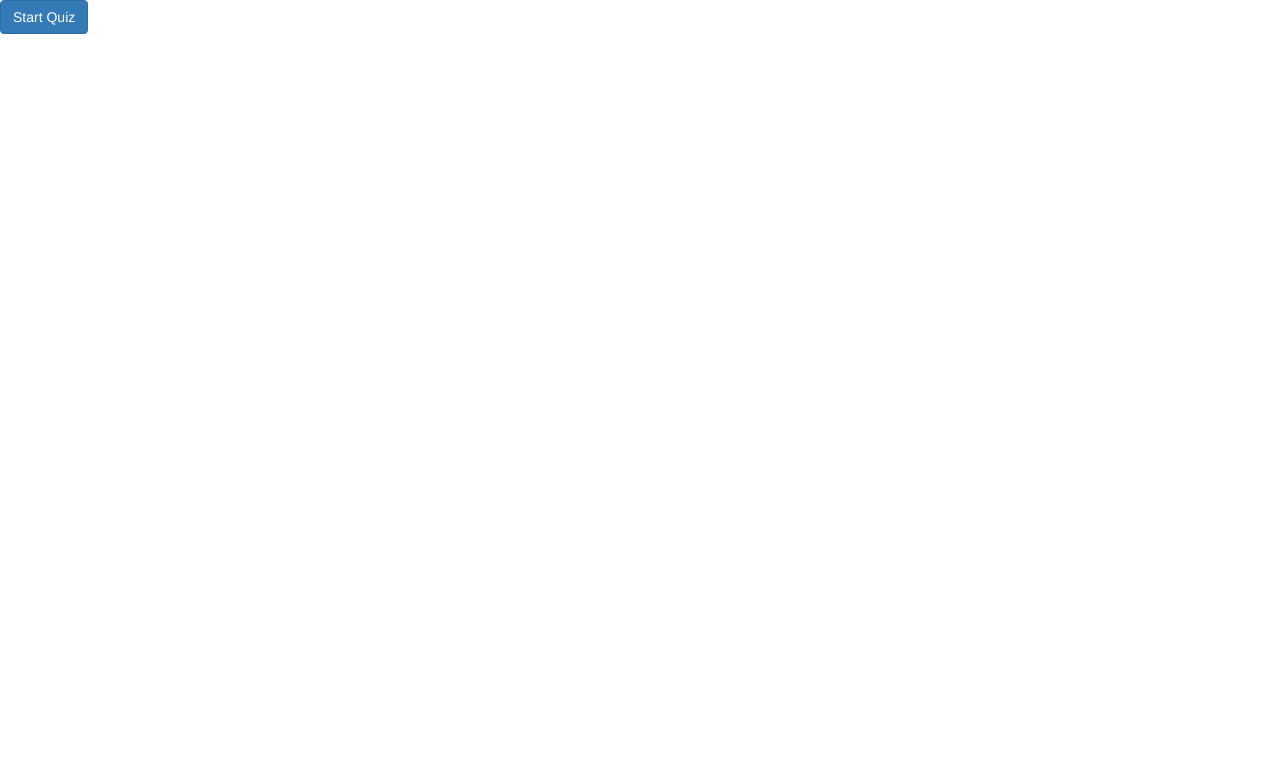
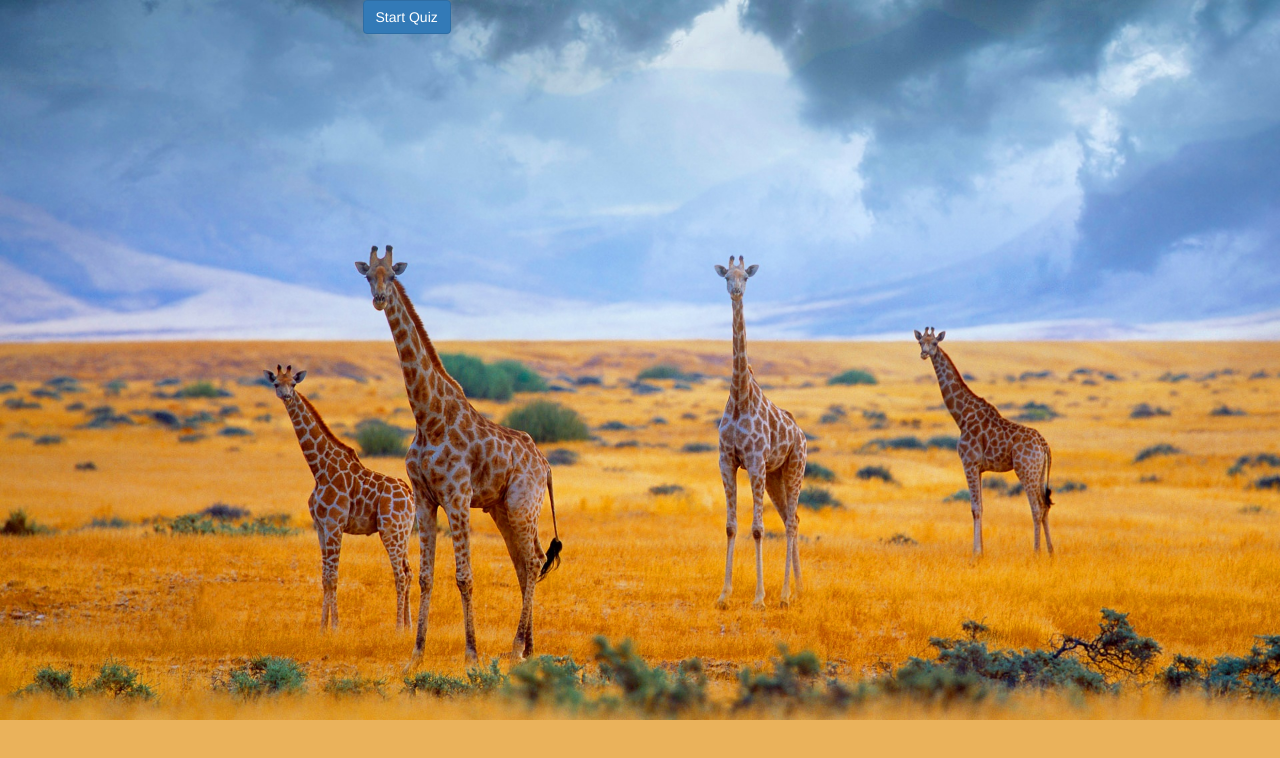
Before and after one commit to mmann30/TriviaGame, a plain HTML site: page index.html in a window 1280 px wide. Drawn offline with nearby package versions, Linux system fonts and the light colour scheme.

Commit message:
started adding theme

```diff
--- a/assets/css/style.css
+++ b/assets/css/style.css
@@ -1,4 +1,17 @@
 /*TrivaGame stylings*/
+
+body {
+	background-color: #eab25b;
+	background-image: url(../images/Savannah-HD-Wallpaper.jpg);
+	background-size: cover;
+	background-repeat: no-repeat;
+}
+
+.container {
+/*	background-image: url(../images/Savannah-HD-Wallpaper.jpg);
+	background-size: 100% 100%;
+	background-repeat: no-repeat;*/
+}
 
 /*#main-menu {
 
--- a/index.html
+++ b/index.html
@@ -16,7 +16,9 @@
 
 </head>
 <body>
-
+	<div class="container">
+		<div class="row">
+			<div class="col-md-6 col-md-offset-3">
 				<div id="main-menu">
 					<button class="btn btn-primary" id="start">Start Quiz</button>
 				</div>
@@ -29,11 +31,13 @@
 
 				<div id="score">
 					<h1>Final Score</h1>
-		<h2>Correct: <span id="correct"></span><h2>
-		<h2>Incorrect: <span id="incorrect"></span><h2>
+					<h2>Correct: <span id="correct"></span></h2>
+					<h2>Incorrect: <span id="incorrect"></span></h2>
 					<button class="btn btn-success" id="try-again">Try Again</button>
 					<butoon class="btn btn-warning" id="quit">Quit</butoon>
 				</div>
-
+			</div>
+		</div>
+	</div>
 </body>
 </html>
```
Also changed, not shown: assets/images/Savannah-HD-Wallpaper.jpg (added). Lines whose indentation alone changed are shown as unchanged.
